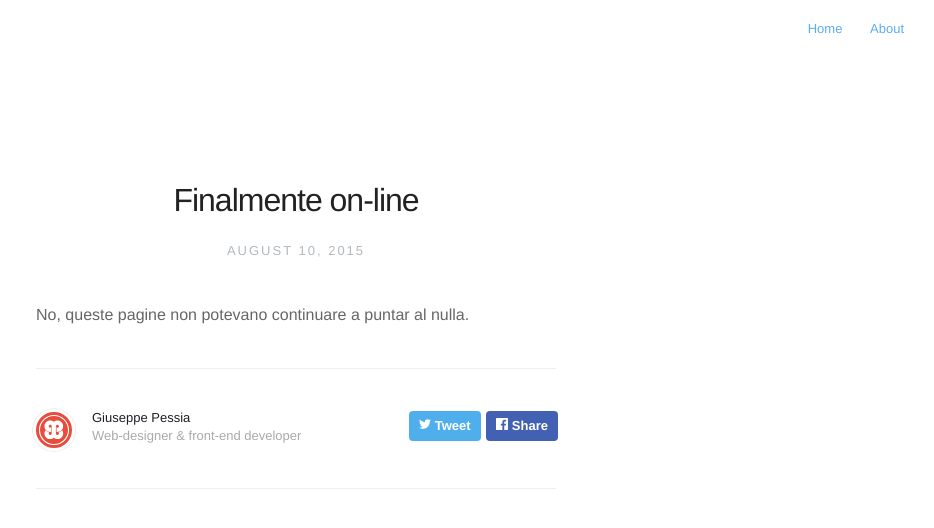
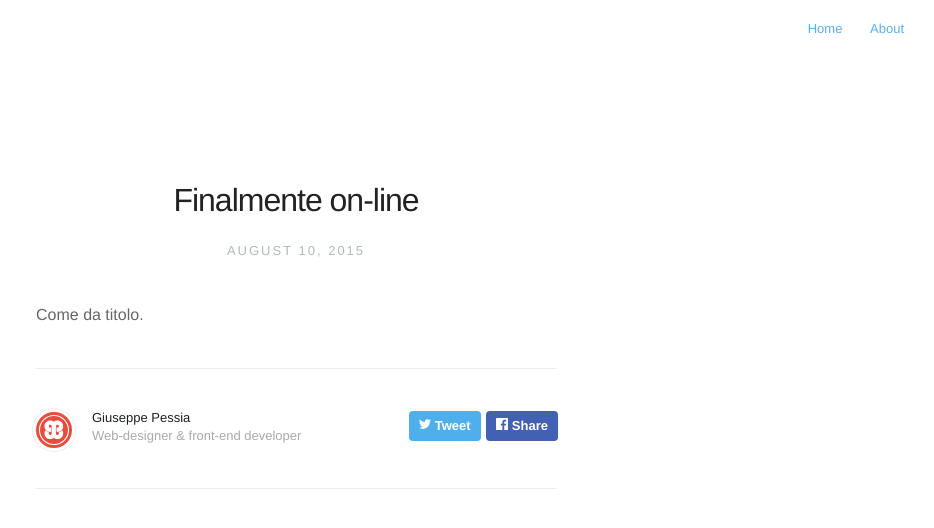
Before and after one commit to gpessia/gpessia.github.io, a Jekyll site: the page built from _posts/posts/2015-01-05-finalmente-on-line.markdown, in a window 1280 px wide. Shown: the top 528 px of the page, without its empty margins (344-1278 px from the left). Built offline with Jekyll 4.4.1, drawn with Linux system fonts in a browser that asks for light colours; Markdown is read by kramdown in place of the engine named in the settings.

Commit message:
Aggiornamento post

```diff
--- a/_posts/posts/2015-01-05-finalmente-on-line.markdown
+++ b/_posts/posts/2015-01-05-finalmente-on-line.markdown
@@ -5,4 +5,4 @@ description:
 type: post
 layout: default
 ---
-No, queste pagine non potevano continuare a puntar al nulla.
+Come da titolo.
```
